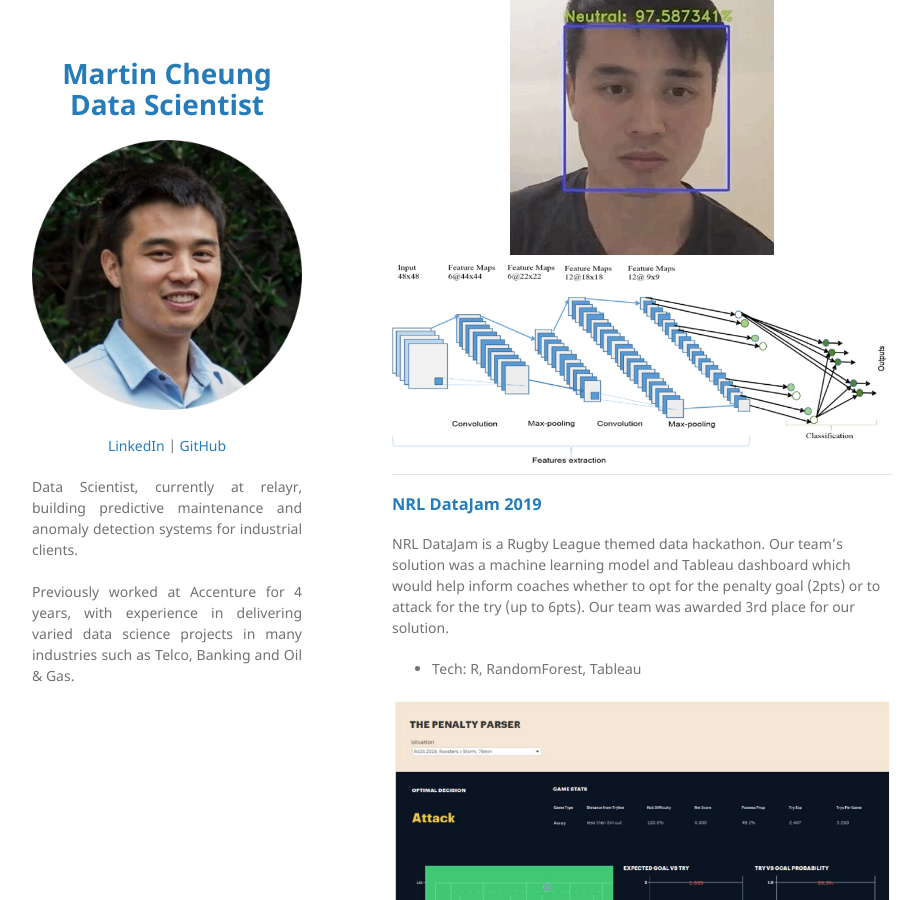
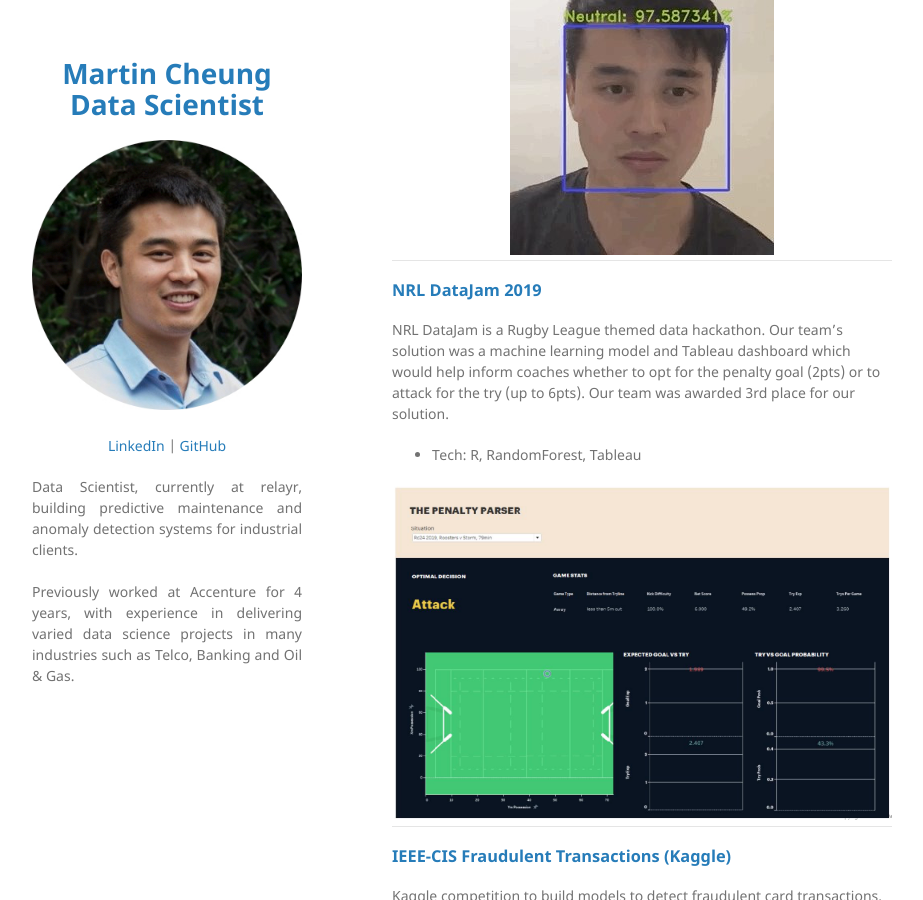
Before and after one commit to martycheung/martycheung.github.io, a Jekyll site: the page built from index.md, in a window 1280 px wide and 900 px high, scrolled down 370 px. Shown: the whole window, without its empty margins (178-1101 px from the left). Built offline with Jekyll 4.4.1, drawn with Linux system fonts in a browser that asks for light colours; our own code applies the rules of GitHub Pages for plain Markdown files.

Commit message:
Update index.md

```diff
--- a/index.md
+++ b/index.md
@@ -8,7 +8,7 @@ A real-time facial emotion recognition app which uses your laptop's camera feed
 
 - Tech: Keras, Tensorflow, OpenCV, Python, C++
 
-<center><img src="images/app_demo.jpg?raw=true"/><img src="images/cnn_arch.png?raw=true"/></center>
+<center><img src="images/app_demo.jpg?raw=true"/></center>
 
 ---
 
```
